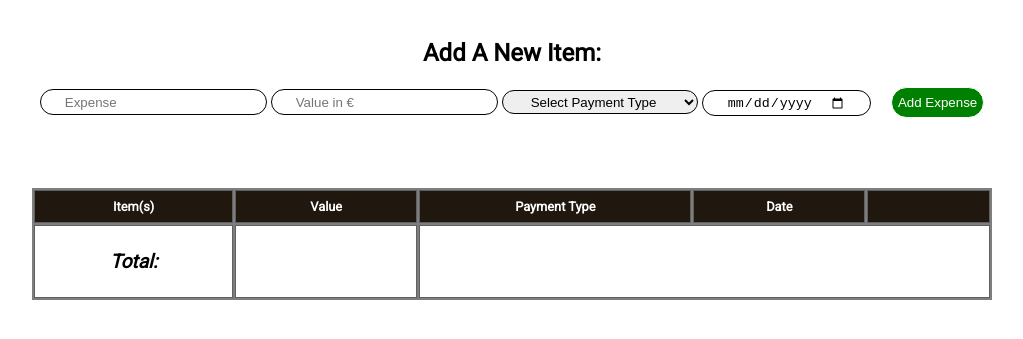
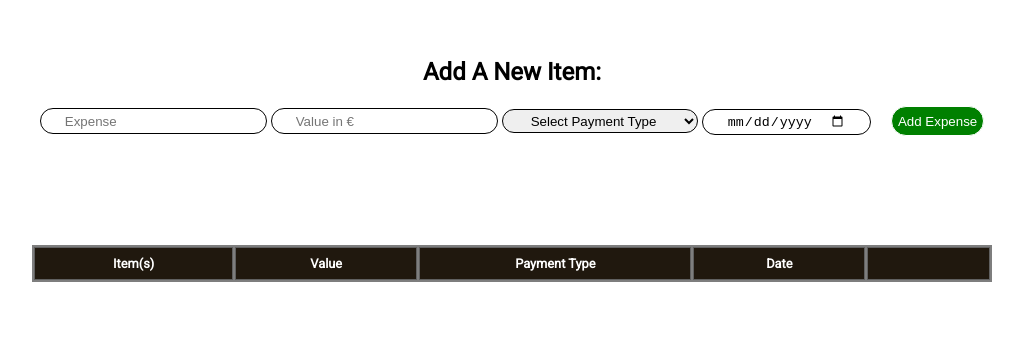
Before and after one commit to tobseyltd/simple-expense-tracker, a plain HTML site: page index.html in a window 1280 px wide. Shown: the part 81-420 px from the top of the page, without its empty margins (128-1151 px from the left). Drawn offline with Linux system fonts and the light colour scheme.

Commit message:
commit #2

```diff
--- a/index.html
+++ b/index.html
@@ -63,13 +63,6 @@
                             <!--JAVASCRIPT ENDS HERE-->
                         </tbody>
 
-                        <tfoot>
-                            <tr>
-                                <td colpan="1">Total:</td>
-                                <td colspan="1" id="total"></td>
-                                <td colspan="3"></td>
-                            </tr>
-                        </tfoot>
                     </table>
                 </div>
             </section>
```
